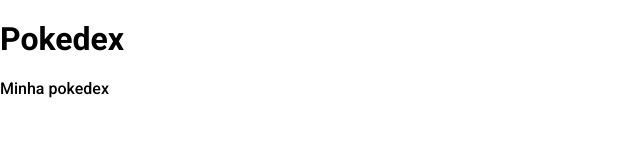
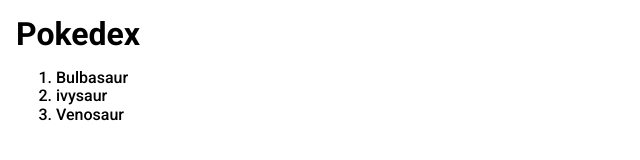
Before and after one commit to jeffersoneneas/projeto-pokedex, a plain HTML site: page index.html in a window 1280 px wide. Shown: the whole page, without its empty margins (0-640 px from the left). Drawn offline with nearby package versions, Linux system fonts and the light colour scheme.

Commit message:
estilizando o app

```diff
--- a/assets/css/global.css
+++ b/assets/css/global.css
@@ -1,3 +1,11 @@
 *{
     font-family: 'Roboto', sans-serif;
 }
+
+.content {
+    padding: 1rem;
+}
+
+.content h1 {
+    margin: 0;
+}
--- a/index.html
+++ b/index.html
@@ -21,8 +21,21 @@
 </head>
 
 <body>
-    <h1>Pokedex</h1>
-    <p>Minha pokedex</p>
+    <section class="content">
+        <h1>Pokedex</h1>
+
+        <ol>
+            <li>
+                Bulbasaur
+            </li>
+            <li>
+                ivysaur
+            </li>
+            <li>
+                Venosaur
+            </li>
+        </ol>
+    </section>
 
     <!-- JS -->
     <script src="/assets/js/main.js"></script>
```
